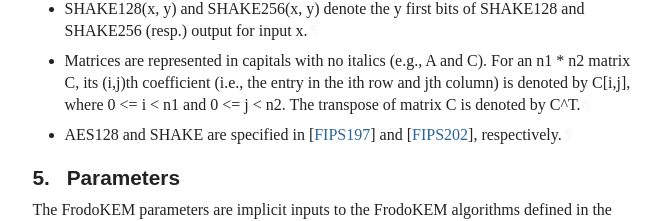
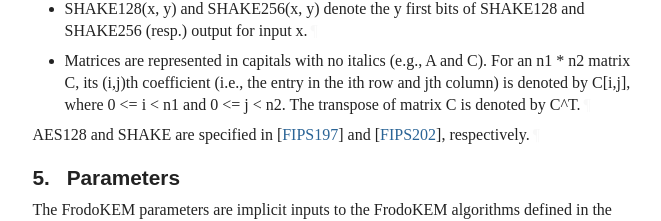
Before and after one commit to dstebila/frodokem-internet-draft, a plain HTML site: page se_review/draft-longa-cfrg-frodokem.html in a window 1280 px wide. Shown: the part 2517-2738 px from the top of the page, without its empty margins (92-753 px from the left). Drawn offline with Linux system fonts and the light colour scheme; a web font is replaced by a local one.

Commit message:
Script updating gh-pages from 5e11c90. [ci skip]

```diff
--- a/se_review/draft-longa-cfrg-frodokem.html
+++ b/se_review/draft-longa-cfrg-frodokem.html
@@ -12,12 +12,12 @@
 <meta content="
        This internet draft specifies FrodoKEM, an IND-CCA2 secure Key Encapsulation Mechanism (KEM).
     " name="description">
-<meta content="xml2rfc 3.27.0" name="generator">
+<meta content="xml2rfc 3.28.0" name="generator">
 <meta content="FrodoKEM" name="keyword">
 <meta content="PQC" name="keyword">
 <meta content="draft-longa-cfrg-frodokem-latest" name="ietf.draft">
 <!-- Generator version information:
-  xml2rfc 3.27.0
+  xml2rfc 3.28.0
     Python 3.12.9
     ConfigArgParse 1.7
     google-i18n-address 3.1.1
@@ -1393,10 +1393,8 @@ For an n1 * n2 matrix C, its (i,j)th coefficient (i.e., the entry in the
 ith row and jth column) is denoted by C[i,j], where 0 &lt;= i &lt; n1 and
 0 &lt;= j &lt; n2. The transpose of matrix C is denoted by C^T.<a href="#section-4-2.7.1" class="pilcrow">¶</a></p>
 </li>
-        <li class="normal" id="section-4-2.8">
-          <p id="section-4-2.8.1">AES128 and SHAKE are specified in <span>[<a href="#FIPS197" class="cite xref">FIPS197</a>]</span> and <span>[<a href="#FIPS202" class="cite xref">FIPS202</a>]</span>, respectively.<a href="#section-4-2.8.1" class="pilcrow">¶</a></p>
-</li>
       </ul>
+<p id="section-4-3">AES128 and SHAKE are specified in <span>[<a href="#FIPS197" class="cite xref">FIPS197</a>]</span> and <span>[<a href="#FIPS202" class="cite xref">FIPS202</a>]</span>, respectively.<a href="#section-4-3" class="pilcrow">¶</a></p>
 </section>
 </div>
 <div id="parameters">
```
Also changed, not shown: se_review/draft-longa-cfrg-frodokem.txt.
